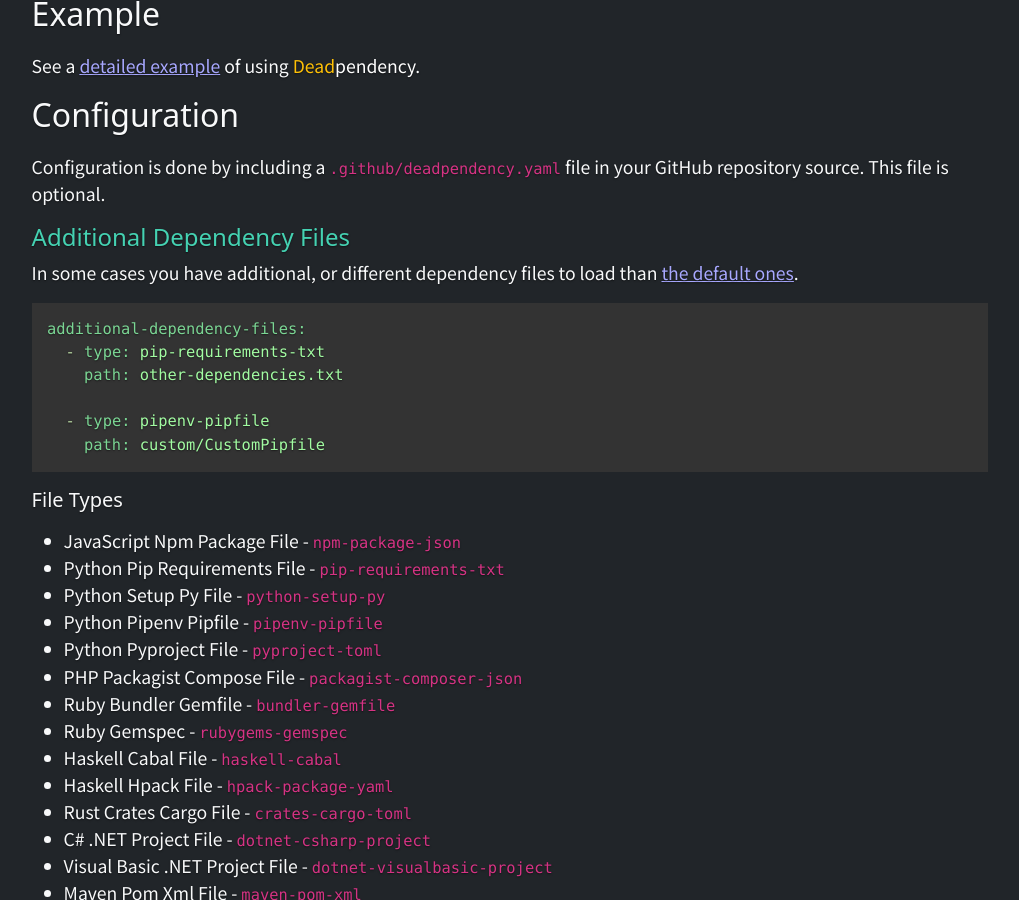
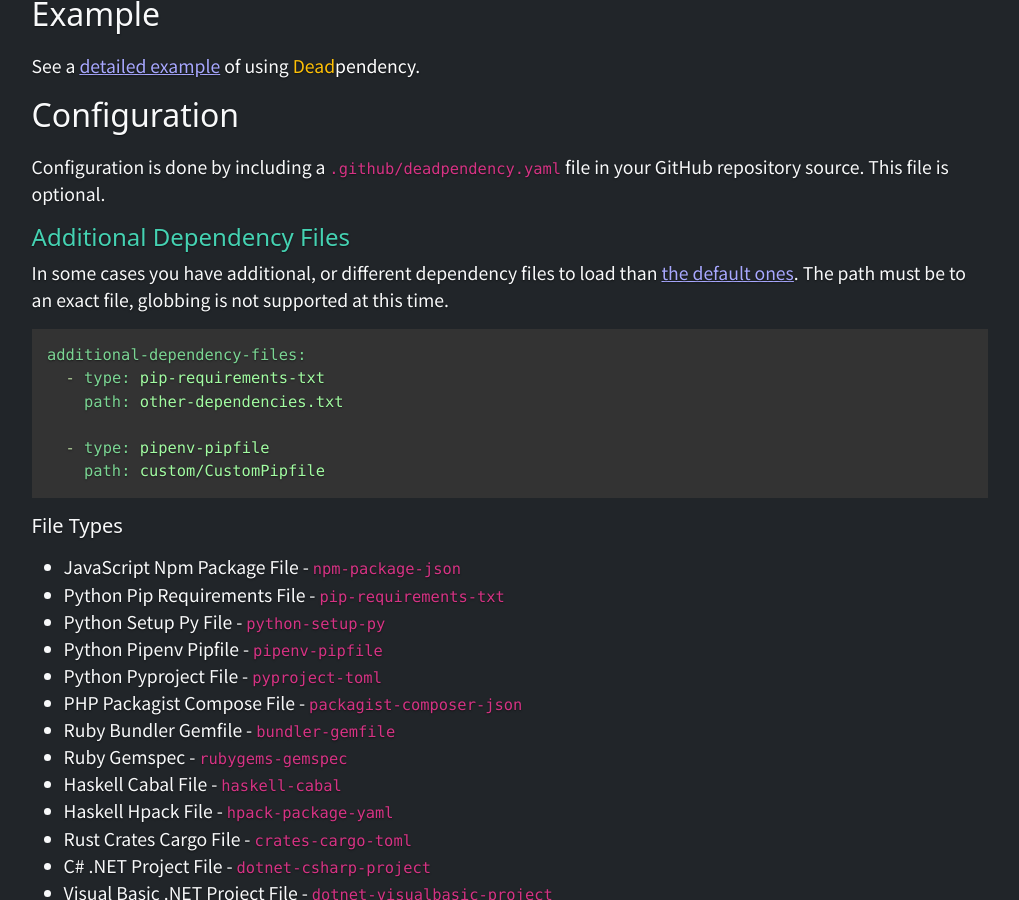
Before and after one commit to deadpendency/deadpendency.github.io, a Jekyll site: the page built from docs/config.html, in a window 1280 px wide and 900 px high, scrolled down 402 px. Shown: the whole window, without its empty margins (130-1149 px from the left). Built offline with Jekyll 4.4.1, drawn with Linux system fonts in a browser that asks for light colours; nearby versions of some CDN libraries.

Commit message:
Add not on globbing

```diff
--- a/docs/config.html
+++ b/docs/config.html
@@ -22,7 +22,7 @@
 <h4 id="additional-dependency-files"><a href="#additional-dependency-files">Additional Dependency Files</a></h4>
 
 <p>
-  In some cases you have additional, or different dependency files to load than <a href="/language-support">the default ones</a>.
+  In some cases you have additional, or different dependency files to load than <a href="/language-support">the default ones</a>. The path must be to an exact file, globbing is not supported at this time.
 </p>
 
 <pre><code class="language-yaml">additional-dependency-files:
```
